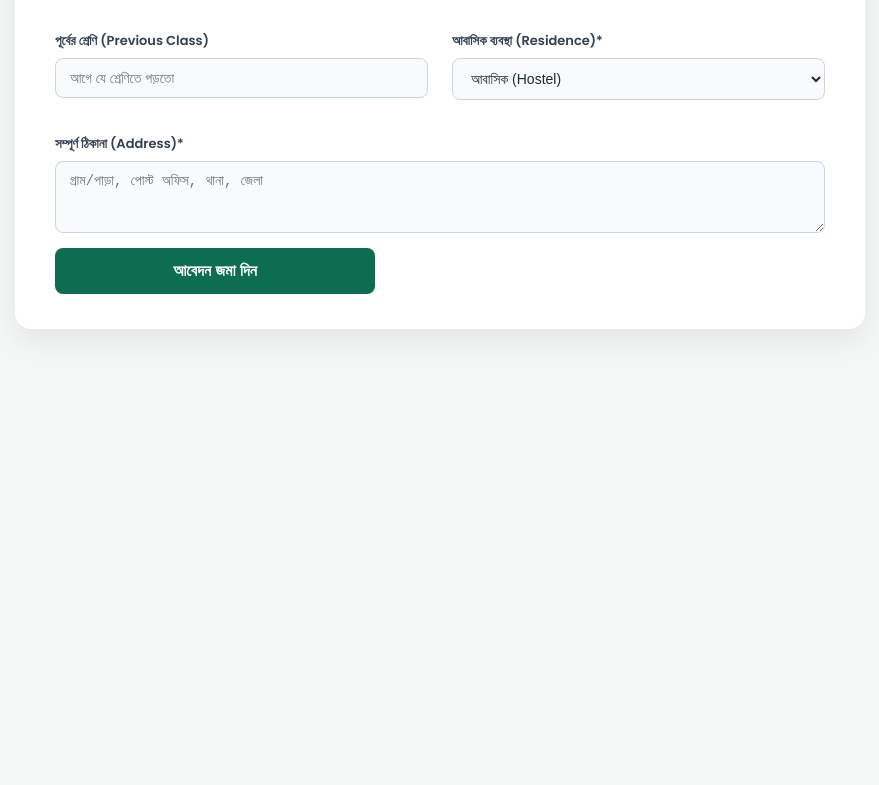
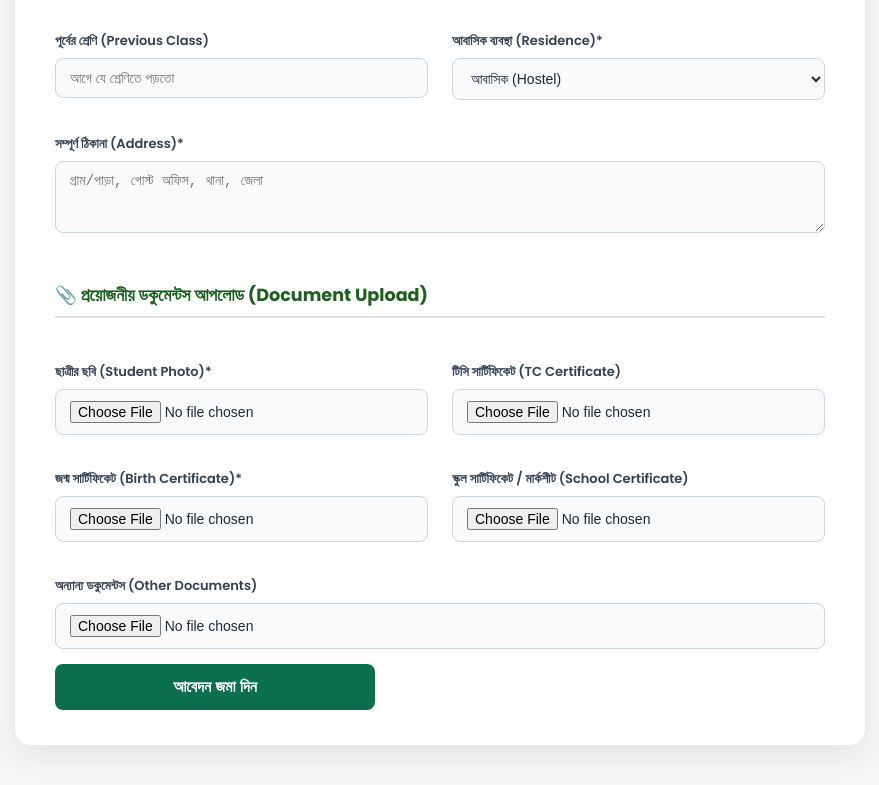
Before and after one commit to madrasatulbanat2011/madrasatulbanat, a plain HTML site: page admission.html in a window 1280 px wide. Shown: the part 615-1400 px from the top of the page, without its empty margins (200-1079 px from the left). Before the commit the page ends 984 px from the top, so only its background shows below. Drawn offline with Linux system fonts and the light colour scheme.

Commit message:
Add document upload fields to admission form
Added document upload sections for student photo, TC certificate, birth certificate, school certificate, and other documents.

```diff
--- a/admission.html
+++ b/admission.html
@@ -74,7 +74,7 @@
               <option value="">কোর্স নির্বাচন করুন</option>
               <option value="General">জেনারেল (General)</option>
               <option value="Hifz">হিফজ (Hifz)</option>
-              <option value="Arabic General">আরবি এবং জেনারেল (Arabic General)</option>
+              <option value="Arabic General">এরাবিক জেনারেল (Arabic General)</option>
               <option value="Arabic">আরবিক (Arabic)</option>
             </select>
           </div>
@@ -137,6 +137,36 @@
             <textarea id="address" rows="3" placeholder="গ্রাম/পাড়া, পোস্ট অফিস, থানা, জেলা" required></textarea>
           </div>
 
+          <!-- Document Uploads -->
+          <div class="form-group full-width">
+            <h3 style="margin-top: 15px; margin-bottom: 10px; color: #1b5e20; font-size: 1.1rem; border-bottom: 2px solid #e0e0e0; padding-bottom: 5px;">📎 প্রয়োজনীয় ডকুমেন্টস আপলোড (Document Upload)</h3>
+          </div>
+
+          <div class="form-group">
+            <label>ছাত্রীর ছবি (Student Photo)*</label>
+            <input type="file" id="studentPhoto" accept="image/*" required>
+          </div>
+
+          <div class="form-group">
+            <label>টিসি সার্টিফিকেট (TC Certificate)</label>
+            <input type="file" id="tcCertificate" accept="image/*,.pdf">
+          </div>
+
+          <div class="form-group">
+            <label>জন্ম সার্টিফিকেট (Birth Certificate)*</label>
+            <input type="file" id="birthCertificate" accept="image/*,.pdf" required>
+          </div>
+
+          <div class="form-group">
+            <label>স্কুল সার্টিফিকেট / মার্কশীট (School Certificate)</label>
+            <input type="file" id="schoolCertificate" accept="image/*,.pdf">
+          </div>
+
+          <div class="form-group full-width">
+            <label>অন্যান্য ডকুমেন্টস (Other Documents)</label>
+            <input type="file" id="otherDocs" accept="image/*,.pdf">
+          </div>
+
         </div>
 
         <button type="submit" class="btn-submit">আবেদন জমা দিন</button>
```
